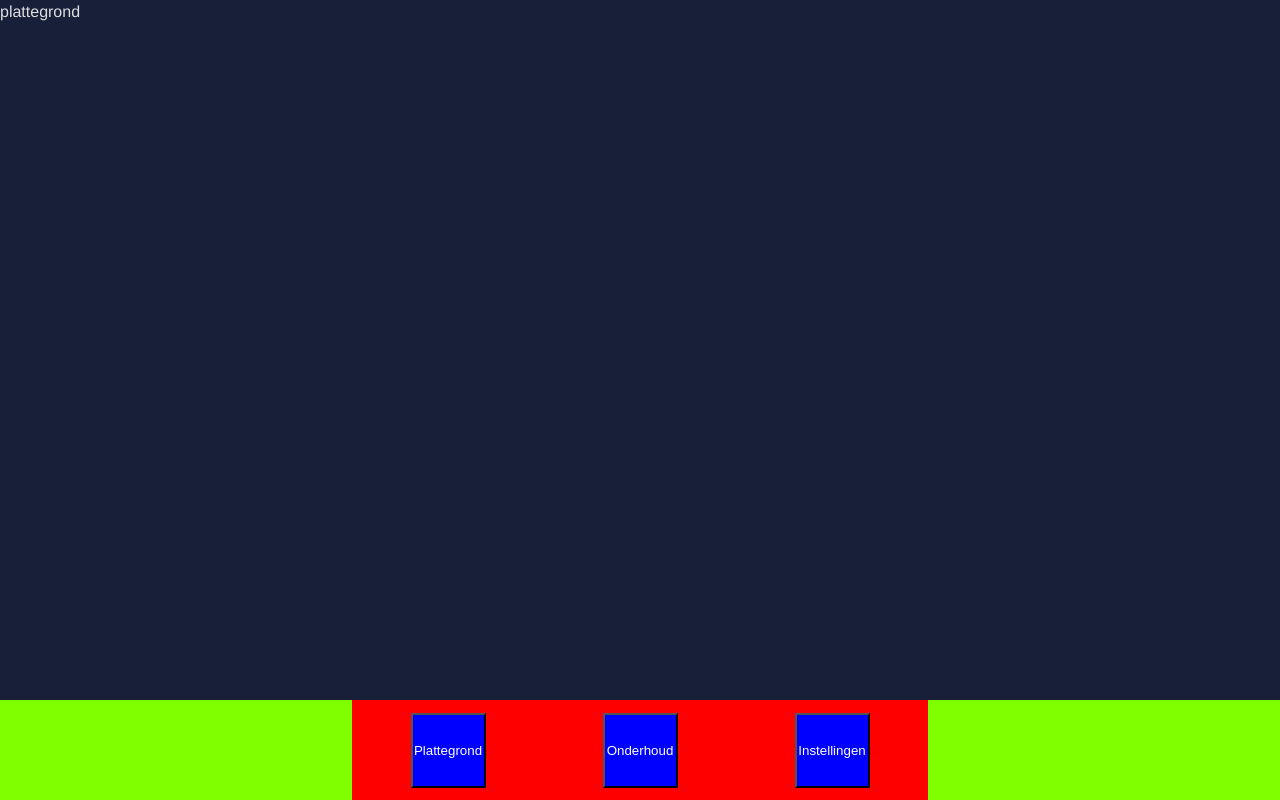
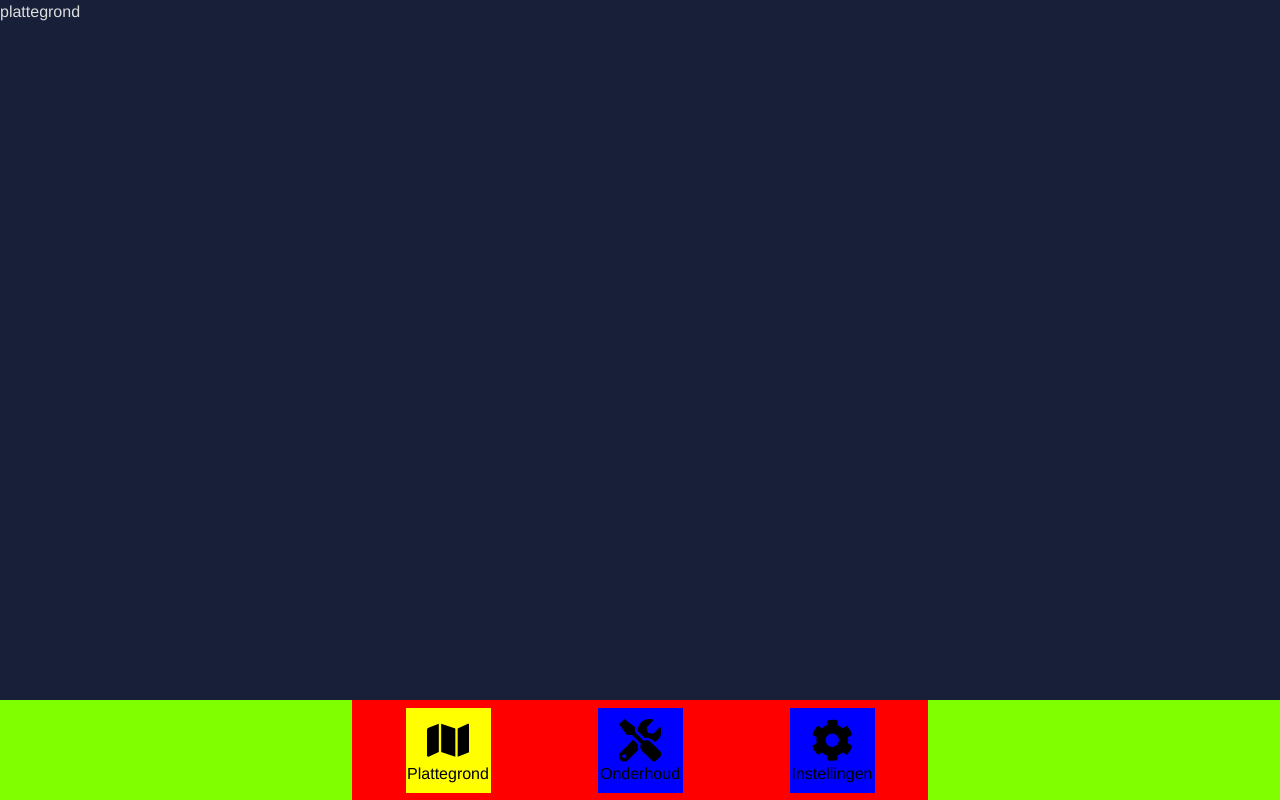
Before and after one commit to LuukOriginal/SteenenburgDisplay, a React (Create React App) app: page /dashboard in a window 1280 px wide. Built offline with nearby package versions, Linux system fonts and the light colour scheme.

Commit message:
added navdata

```diff
--- a/package.json
+++ b/package.json
@@ -11,7 +11,7 @@
     "gh-pages": "^4.0.0",
     "react": "^18.2.0",
     "react-dom": "^18.2.0",
-    "react-icons": "^4.11.0",
+    "react-icons": "^4.12.0",
     "react-router-dom": "^6.4.2",
     "react-scripts": "5.0.1",
     "web-vitals": "^2.1.4",
--- a/src/pages/Dashboard/components/DashboardNavigation/DashboardNavigation.jsx
+++ b/src/pages/Dashboard/components/DashboardNavigation/DashboardNavigation.jsx
@@ -1,22 +1,52 @@
-import React, { Component } from 'react'
-import "./style.css"
+import React, { Component } from "react";
+import "./style.css";
+import { navigationData } from "./NavigationData";
+import { Link } from "react-router-dom";
 
 export default class DashboardNavigation extends Component {
+  state = {
+    currentPath: "",
+  };
+
+  componentDidMount() {
+    var path = window.location.href.substring(
+      window.location.href.lastIndexOf("/") + 1
+    );
+    if (path.toLowerCase() === "dashboard") {
+      path = "";
+    }
+
+    this.setState({
+      currentPath: path,
+    });
+  }
   render() {
     return (
-      <div id="dashboard-navigation">
-        <div id="dashboard-navigation-items">
-          <button onClick={() => window.location.href = "/dashboard"} id="dashboard-navigation-item">
-            Plattegrond
-          </button>
-          <button onClick={() => window.location.href = "/dashboard/onderhoud"} id="dashboard-navigation-item">
-            Onderhoud
-          </button>
-          <button id="dashboard-navigation-item">
-            Instellingen
-          </button>
+      <div id="dashboard-nav">
+        <div id="dashboard-nav-items">
+          {navigationData.map((item, index) => {
+            return (
+              <div
+                key={index}
+                className={`dashboard-nav-item text-primary ${
+                  item.path === this.state.currentPath ? "side-nav-active" : ""
+                }`}
+              >
+                <Link
+                  className="dashboard-nav-link"
+                  to={item.path}
+                  onClick={() => {
+                    this.setState({ currentPath: item.path });
+                  }}
+                >
+                  {item.icon}
+                  <span className="dashboard-nav-title">{item.title}</span>
+                </Link>
+              </div>
+            );
+          })}
         </div>
       </div>
-    )
+    );
   }
 }
--- /dev/null
+++ b/src/pages/Dashboard/components/DashboardNavigation/NavigationData.js
@@ -0,0 +1,19 @@
+import * as FaIcons from 'react-icons/fa'
+
+export const navigationData = [
+    {
+        title: "Plattegrond",
+        path: "",
+        icon: <FaIcons.FaMap className='dashboard-nav-icon'/>
+    },
+    {
+        title: "Onderhoud",
+        path: "onderhoud",
+        icon: <FaIcons.FaTools className='dashboard-nav-icon'/>
+    },
+    {
+        title: "Instellingen",
+        path: "instellingen",
+        icon: <FaIcons.FaCog className='dashboard-nav-icon'/>
+    }
+]
--- a/src/pages/Dashboard/components/DashboardNavigation/style.css
+++ b/src/pages/Dashboard/components/DashboardNavigation/style.css
@@ -1,4 +1,4 @@
-#dashboard-navigation {
+#dashboard-nav {
     display: flex;
     flex-direction: column;
     align-items: center;
@@ -7,7 +7,7 @@
     background-color: chartreuse;
 }
 
-#dashboard-navigation-items {
+#dashboard-nav-items {
     display: flex;
     flex-direction: row;
     height: 100%;
@@ -17,9 +17,34 @@
     background-color: red;
 }
 
-#dashboard-navigation-item {
-    height: 75px;
-    width: 75px;
+.dashboard-nav-item {
+    height: 85px;
+    width: 85px;
     color:white;
     background-color: blue;
 }
+
+.dashboard-nav-link {
+    display: flex;
+    width: 100%;
+    height: 100%;
+    flex-direction: column;
+    align-items: center;
+    color: black;
+    text-decoration: none;
+    justify-content: center;
+}
+
+.dashboard-nav-icon {
+    width: 50%;
+    height: 50%;
+    margin-top: 5px;
+}
+
+.side-nav-active {
+    background-color: yellow;
+}
+
+/* #dashboard-nav-title {
+    color:
+} */
```
Also changed, not shown: 1 other file (tests, documents, lock files or other folders).
